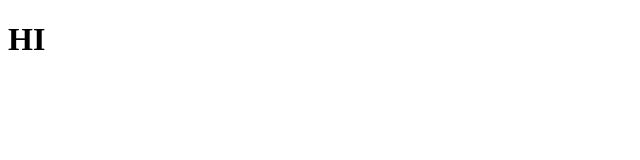
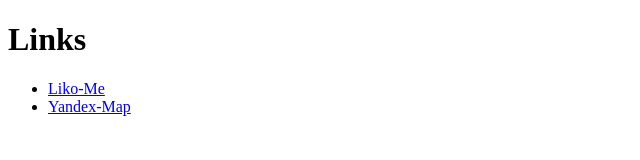
Before and after one commit to moybrat/moybrat.github.io, a plain HTML site: page index.html in a window 1280 px wide. Shown: the whole page, without its empty margins (0-640 px from the left). Drawn offline with Linux system fonts and the light colour scheme.

Commit message:
09/03/2020 00:06:02

```diff
--- a/index.html
+++ b/index.html
@@ -6,6 +6,10 @@
 	<title>Document</title>
 </head>
 <body>
-	<h1>HI</h1>
+	<h1>Links</h1>
+	<ul>
+		<li><a href="/liko-me">Liko-Me</a></li>
+		<li><a href="/ya-map">Yandex-Map</a></li>
+	</ul>
 </body>
 </html>
```
Also changed, not shown: style.css (added).
